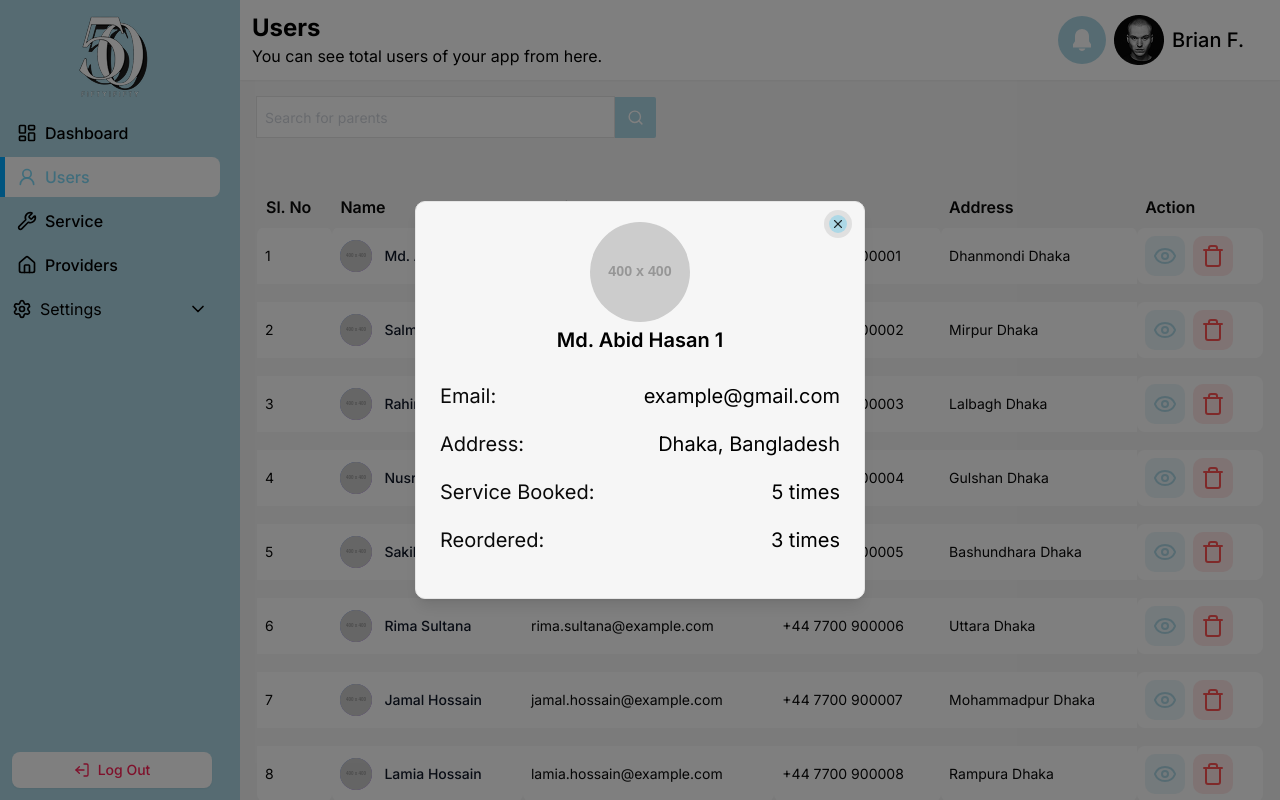
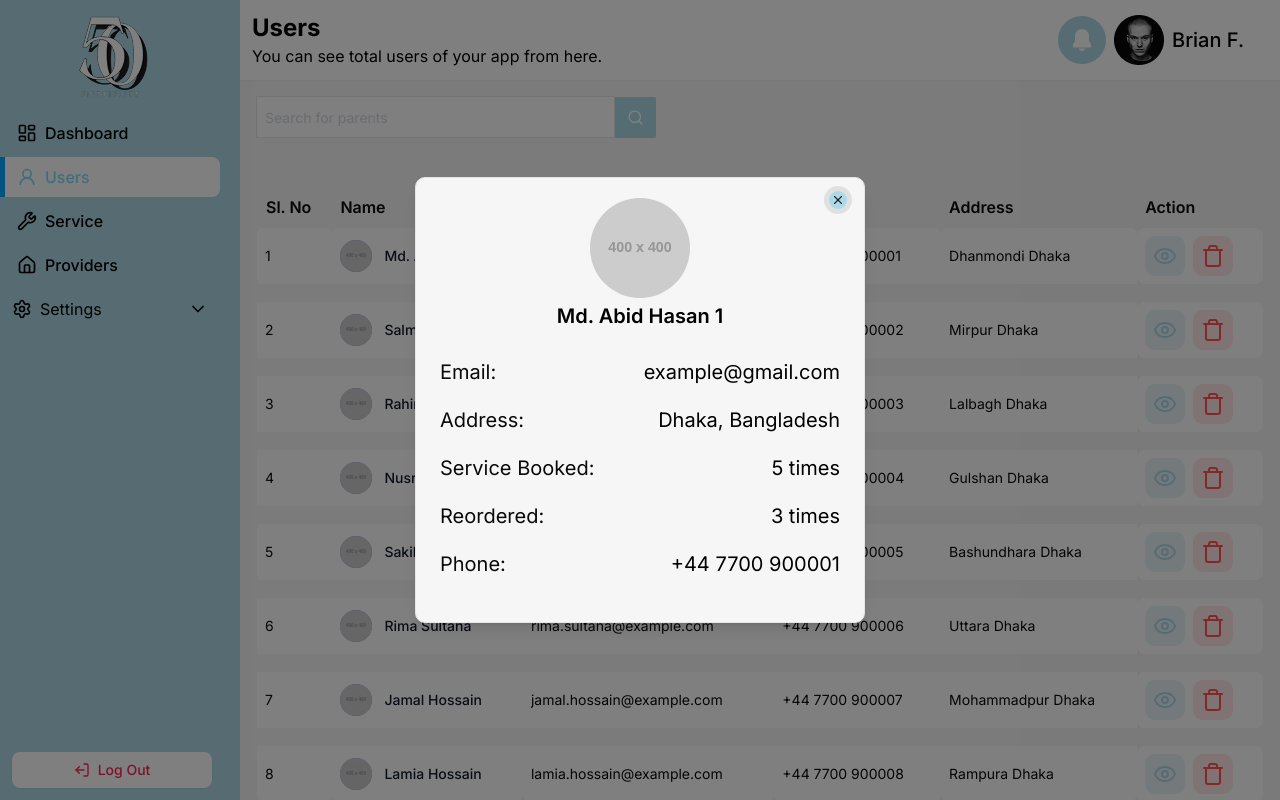
Before and after one commit to julfiker755/pricepal-dashboard, a Next.js app: page /admin/users in a window 1280 px wide. Both pictures are taken after a click on the button 1165 px from the left and 255 px from the top of the page. Built offline with nearby package versions, Linux system fonts and the light colour scheme.

Commit message:
user modal details page update

```diff
--- a/src/app/admin/users/page.jsx
+++ b/src/app/admin/users/page.jsx
@@ -177,6 +177,10 @@ export default function Users() {
                             <span>Reordered:</span>
                             <span className="text-black">3 times</span>
                         </div>
+                        <div className="flex justify-between">
+                            <span>Phone:</span>
+                            <span className="text-black">+44 7700 900001</span>
+                        </div>
                     </div>
                 </div>
             </Modal>
```
